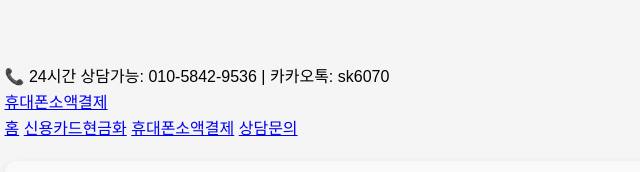
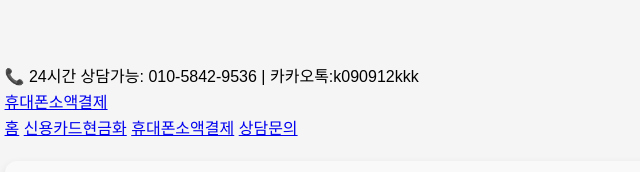
Before and after one commit to aa0313/-, a plain HTML site: page 21.html in a window 1280 px wide. Shown: the top 172 px of the page, 28-668 px from the left. Drawn offline with Linux system fonts and the light colour scheme.

Commit message:
Update 21.html

```diff
--- a/21.html
+++ b/21.html
@@ -86,7 +86,7 @@
 <body>
 <header class="header">
         <div class="top-bar">
-            📞 24시간 상담가능: 010-5842-9536 | 카카오톡: sk6070
+            📞 24시간 상담가능: 010-5842-9536 | 카카오톡:k090912kkk
         </div>
          <nav class="nav-container">
             <a href="https://aa0313.github.io/-/21.html" class="logo">휴대폰소액결제</a>
```
